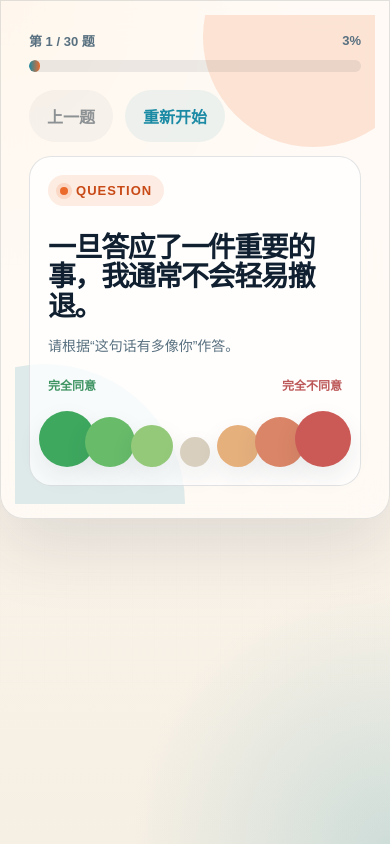
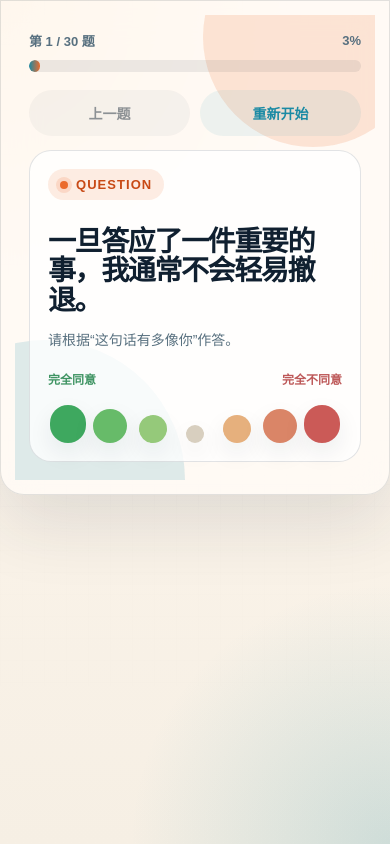
Before and after one commit to AnonMacao/owti-web, a plain HTML site: page index.html in a window 390 px wide. Both pictures are taken after a click on the button "开始测试". Drawn offline with Linux system fonts and the light colour scheme.

Commit message:
Add files via upload
update 3

```diff
--- a/app.js
+++ b/app.js
@@ -60,7 +60,6 @@
 
   function bindEvents() {
     document.getElementById("start-button").addEventListener("click", startQuiz);
-    document.getElementById("sample-button").addEventListener("click", useRandomAnswers);
     document.getElementById("jump-model-button").addEventListener("click", () => {
       refs.modelAnchor.open = true;
       refs.modelAnchor.scrollIntoView({ behavior: "smooth", block: "start" });
@@ -150,7 +149,18 @@
   }
 
   function getScaleDotConfig(value) {
-    const map = {
+    const isMobile = window.matchMedia("(max-width: 720px)").matches;
+    const map = isMobile
+      ? {
+          3: { size: 38, color: "#3ea85f" },
+          2: { size: 34, color: "#67bb69" },
+          1: { size: 28, color: "#95c97a" },
+          0: { size: 18, color: "#d8cfbf" },
+          "-1": { size: 28, color: "#e6b07d" },
+          "-2": { size: 34, color: "#da8567" },
+          "-3": { size: 38, color: "#cb5a57" }
+        }
+      : {
           3: { size: 56, color: "#3ea85f" },
           2: { size: 50, color: "#67bb69" },
           1: { size: 42, color: "#95c97a" },
--- a/index.html
+++ b/index.html
@@ -76,7 +76,6 @@
               </div>
               <div class="cta-row">
                 <button id="start-button" class="primary-btn">开始测试</button>
-                <button id="sample-button" class="secondary-btn">先看一个示例结果</button>
               </div>
             </div>
 
--- a/styles.css
+++ b/styles.css
@@ -979,6 +979,21 @@ button:disabled {
     margin-bottom: 14px;
   }
 
+  .quiz-footer {
+    display: grid;
+    grid-template-columns: repeat(2, minmax(0, 1fr));
+    gap: 10px;
+    width: 100%;
+  }
+
+  .quiz-footer button {
+    width: 100%;
+    min-width: 0;
+    justify-content: center;
+    padding: 13px 12px;
+    font-size: 14px;
+  }
+
   .stat-strip {
     grid-template-columns: 1fr;
   }
@@ -1018,11 +1033,15 @@ button:disabled {
   }
 
   .option-list-scale {
-    gap: 4px;
+    gap: 6px;
+    padding-inline: 2px;
   }
 
   .scale-dot {
     transform-origin: center bottom;
+    max-width: 100%;
+    max-height: 100%;
+    border-width: 2px;
   }
 
   .result-grid {
```
Lines whose indentation alone changed are shown as unchanged.
